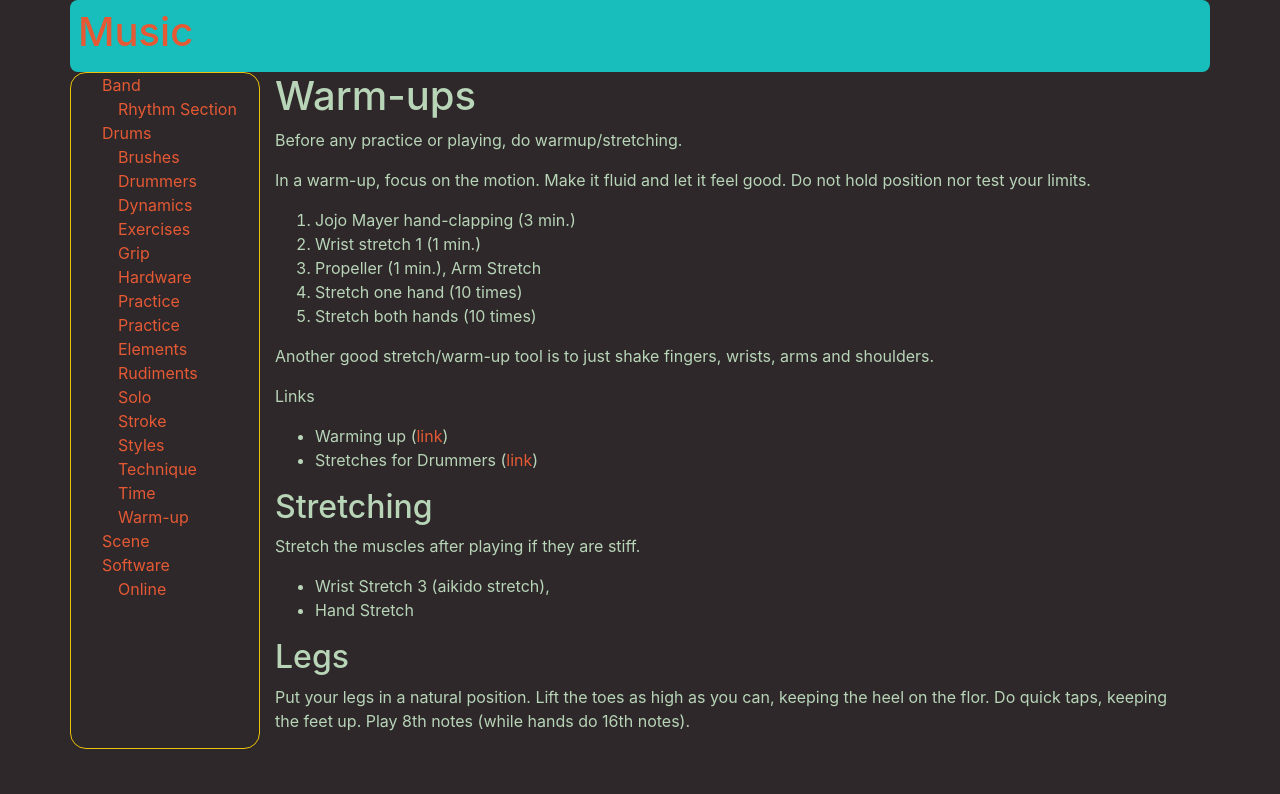
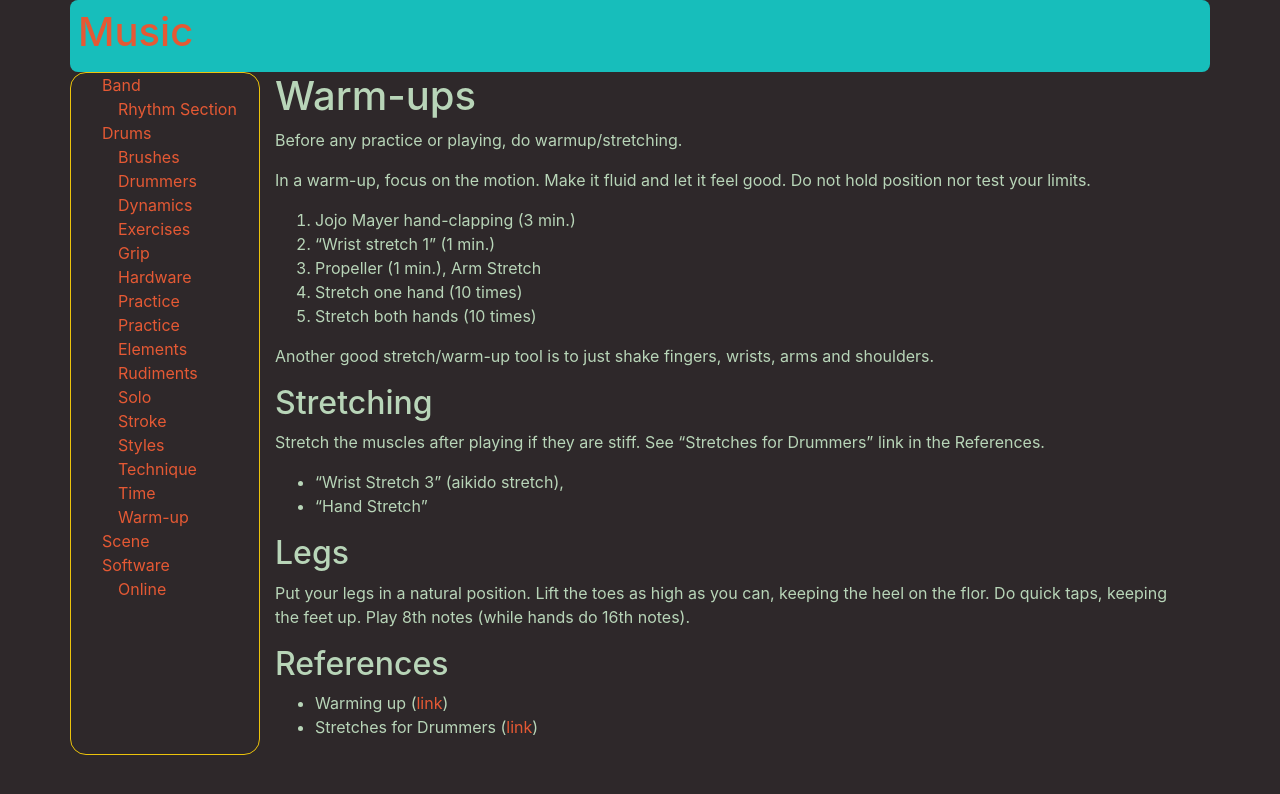
Before and after one commit to MisterY/music-site, a Jekyll site: the page built from drums/warmup.md, in a window 1280 px wide. Shown: the top 794 px of the page. Built offline with Jekyll 4.4.1, drawn with Linux system fonts in a browser that asks for light colours; nearby versions of some CDN libraries; our own code applies the rules of GitHub Pages for plain Markdown files.

Commit message:
marking the exercise names, moving the references to the bottom

```diff
--- a/drums/warmup.md
+++ b/drums/warmup.md
@@ -5,25 +5,25 @@ Before any practice or playing, do warmup/stretching.
 In a warm-up, focus on the motion. Make it fluid and let it feel good. Do not hold position nor test your limits.
 
 1. Jojo Mayer hand-clapping (3 min.)
-2. Wrist stretch 1 (1 min.)
+2. "Wrist stretch 1" (1 min.)
 3. Propeller (1 min.), Arm Stretch
 4. Stretch one hand (10 times)
 5. Stretch both hands (10 times)
 
 Another good stretch/warm-up tool is to just shake fingers, wrists, arms and shoulders.
 
-Links
-
-- Warming up ([link](http://www.drummercafe.com/education/lessons/stretching-and-warming-up-the-body.html))
-- Stretches for Drummers ([link](http://puppetista.org/drums/stretch.html))
-
 ## Stretching
 
-Stretch the muscles after playing if they are stiff.
+Stretch the muscles after playing if they are stiff. See "Stretches for Drummers" link in the References.
 
-- Wrist Stretch 3 (aikido stretch),
-- Hand Stretch
+- "Wrist Stretch 3" (aikido stretch),
+- "Hand Stretch"
 
 ## Legs
 
 Put your legs in a natural position. Lift the toes as high as you can, keeping the heel on the flor. Do quick taps, keeping the feet up. Play 8th notes (while hands do 16th notes).
+
+## References
+
+- Warming up ([link](http://www.drummercafe.com/education/lessons/stretching-and-warming-up-the-body.html))
+- Stretches for Drummers ([link](http://puppetista.org/drums/stretch.html))
```
